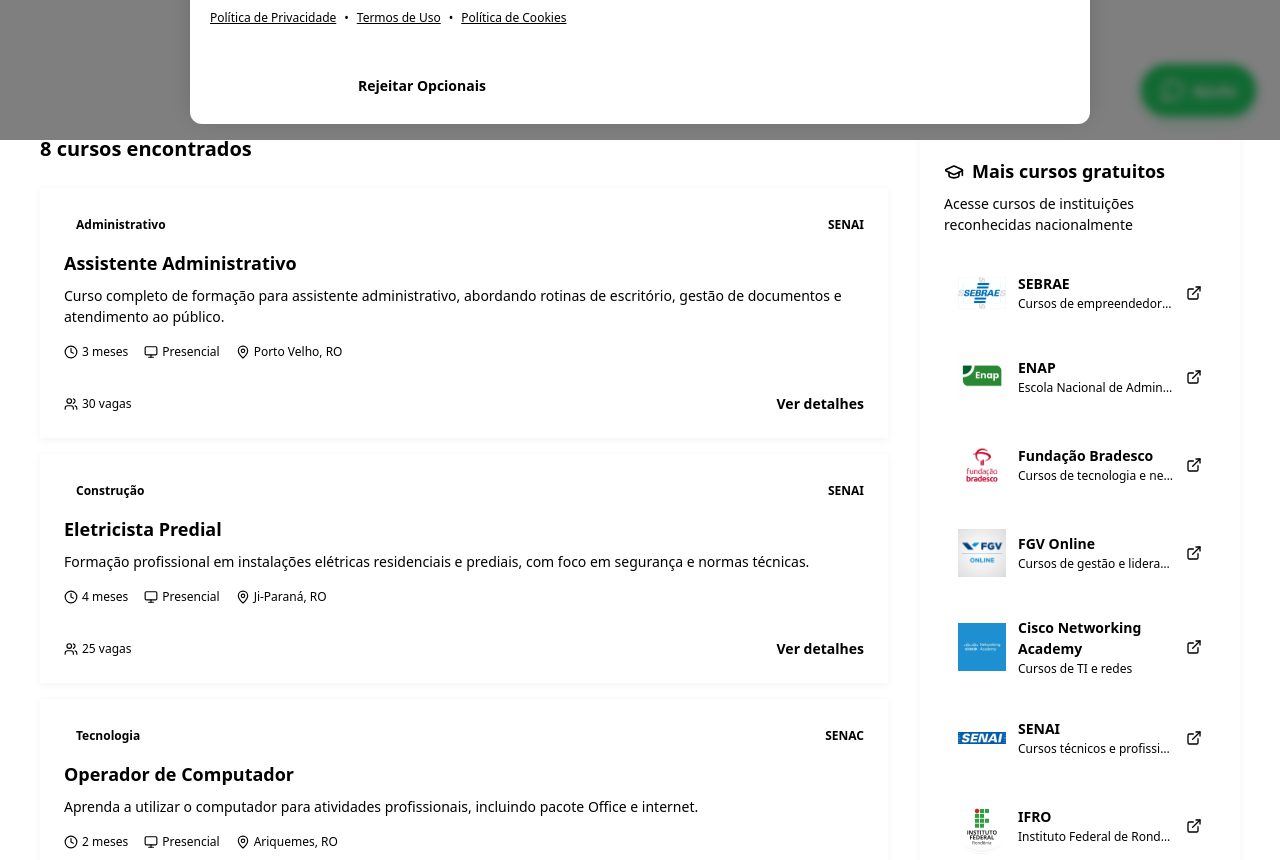
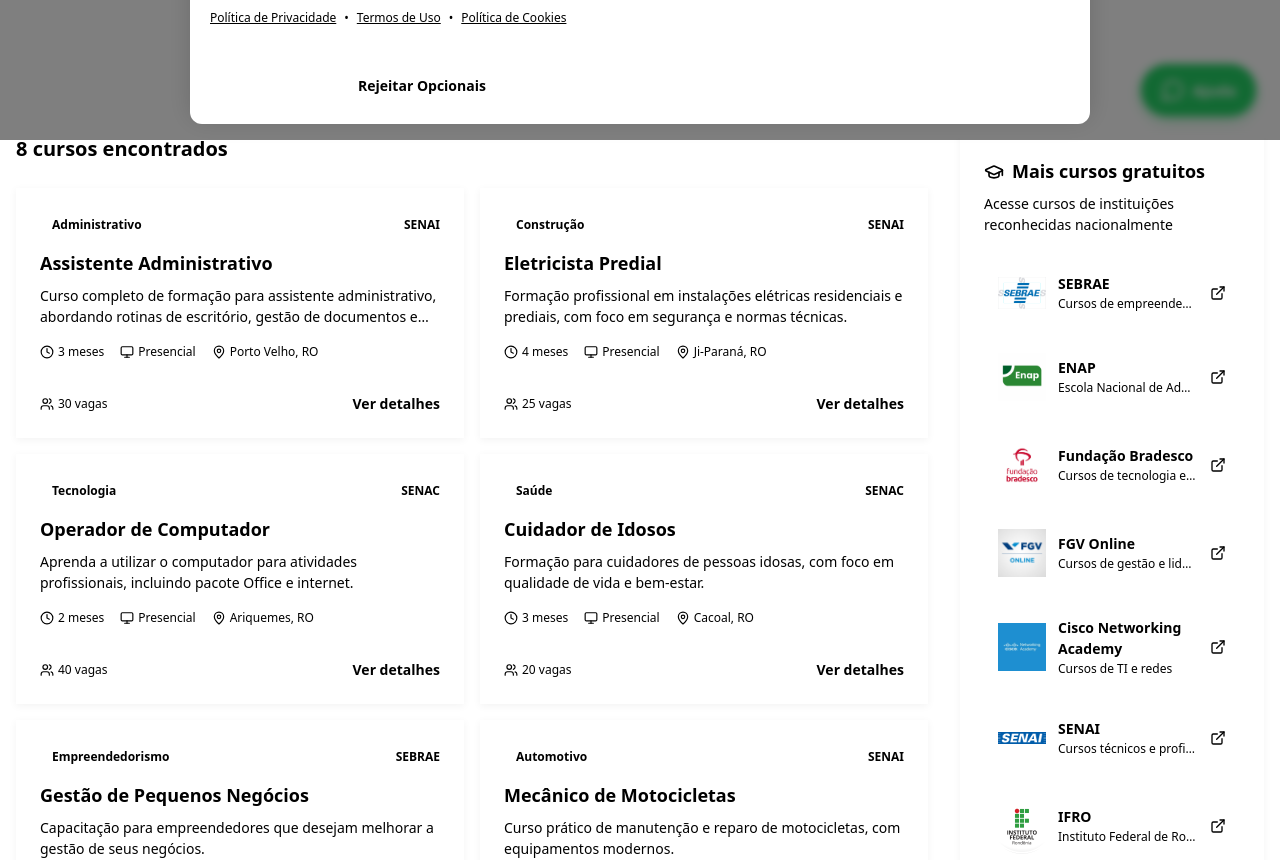
Before and after one commit to justr1de/geracao-emprego-frontend, a Next.js app: page /cursos in a window 1280 px wide. Shown: the part 660-1520 px from the top of the page. Built offline with nearby package versions, Linux system fonts and the light colour scheme; no server answers.

Commit message:
style: Ajustar layout da página de cursos
- Aumentar largura máxima do container para 1400px
- Ajustar proporção das colunas (3fr para cursos, 1fr para sidebar)
- Adicionar grid responsivo para cards de cursos em telas grandes
- Melhorar alinhamento e simetria do layout

```diff
--- a/app/(main)/cursos/page.module.css
+++ b/app/(main)/cursos/page.module.css
@@ -262,7 +262,7 @@
 }
 
 .mainContainer {
-  max-width: 1200px;
+  max-width: 1400px;
   margin: 0 auto;
   display: grid;
   gap: 2rem;
@@ -271,7 +271,8 @@
 
 @media (min-width: 1024px) {
   .mainContainer {
-    grid-template-columns: 1fr 320px;
+    grid-template-columns: minmax(0, 3fr) minmax(280px, 1fr);
+    align-items: start;
   }
 }
 
@@ -311,6 +312,18 @@
 }
 
 @media (min-width: 640px) and (max-width: 1023px) {
+  .coursesGrid {
+    grid-template-columns: repeat(2, 1fr);
+  }
+}
+
+@media (min-width: 1024px) {
+  .coursesGrid {
+    grid-template-columns: repeat(1, 1fr);
+  }
+}
+
+@media (min-width: 1280px) {
   .coursesGrid {
     grid-template-columns: repeat(2, 1fr);
   }
```
